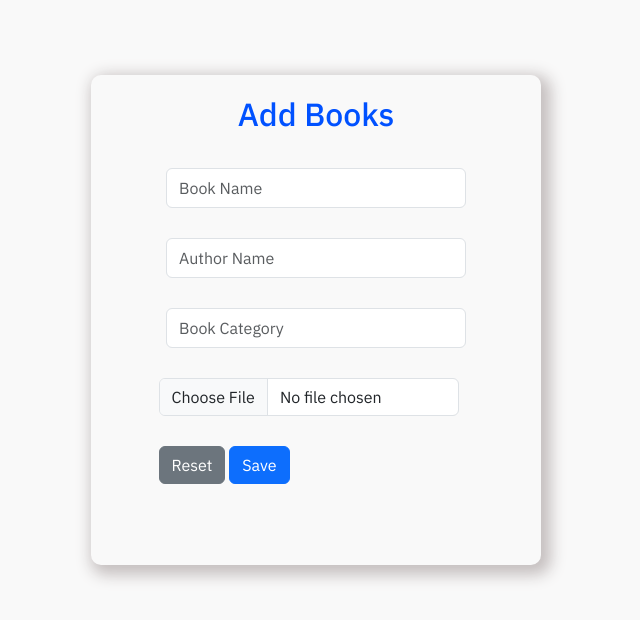
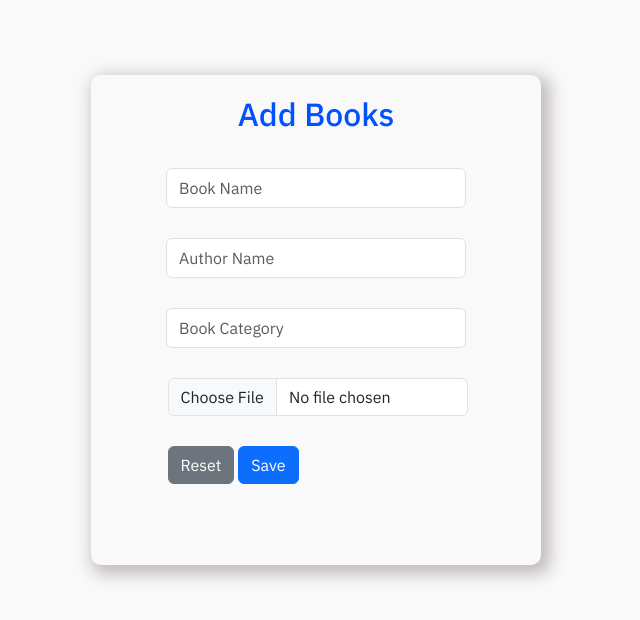
Before and after one commit to AskinasNatemin/KHFrontend, a React (Create React App) app: page /AdminAddingBooks in a window 1280 px wide. Shown: the top 620 px of the page, without its empty margins (357-997 px from the left). Built offline with nearby package versions, Linux system fonts and the light colour scheme.

Commit message:
minor chages

```diff
--- a/src/Styles/AdminAddingBooks.css
+++ b/src/Styles/AdminAddingBooks.css
@@ -29,14 +29,14 @@
   }
   .addbookfile{
     display: flex;
-    margin-left:15%;
+    margin-left:17%;
     margin-top:30px;
   }
   .addbookfile input{
     width:300px;
   }
   .addbookbut{
-    margin-left:15%;
+    margin-left:17%;
     margin-top:30px;
     gap: 20px;
   }
```
